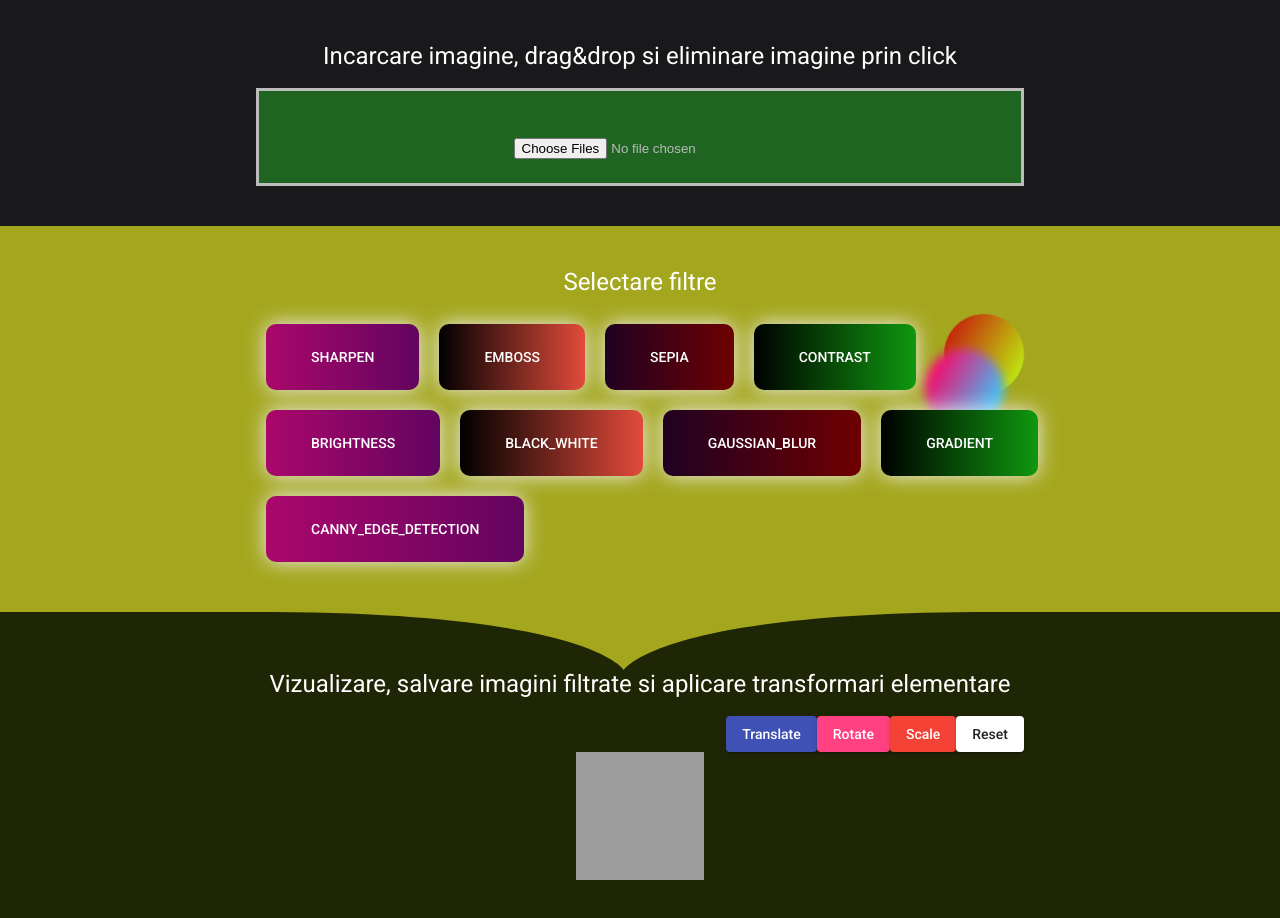
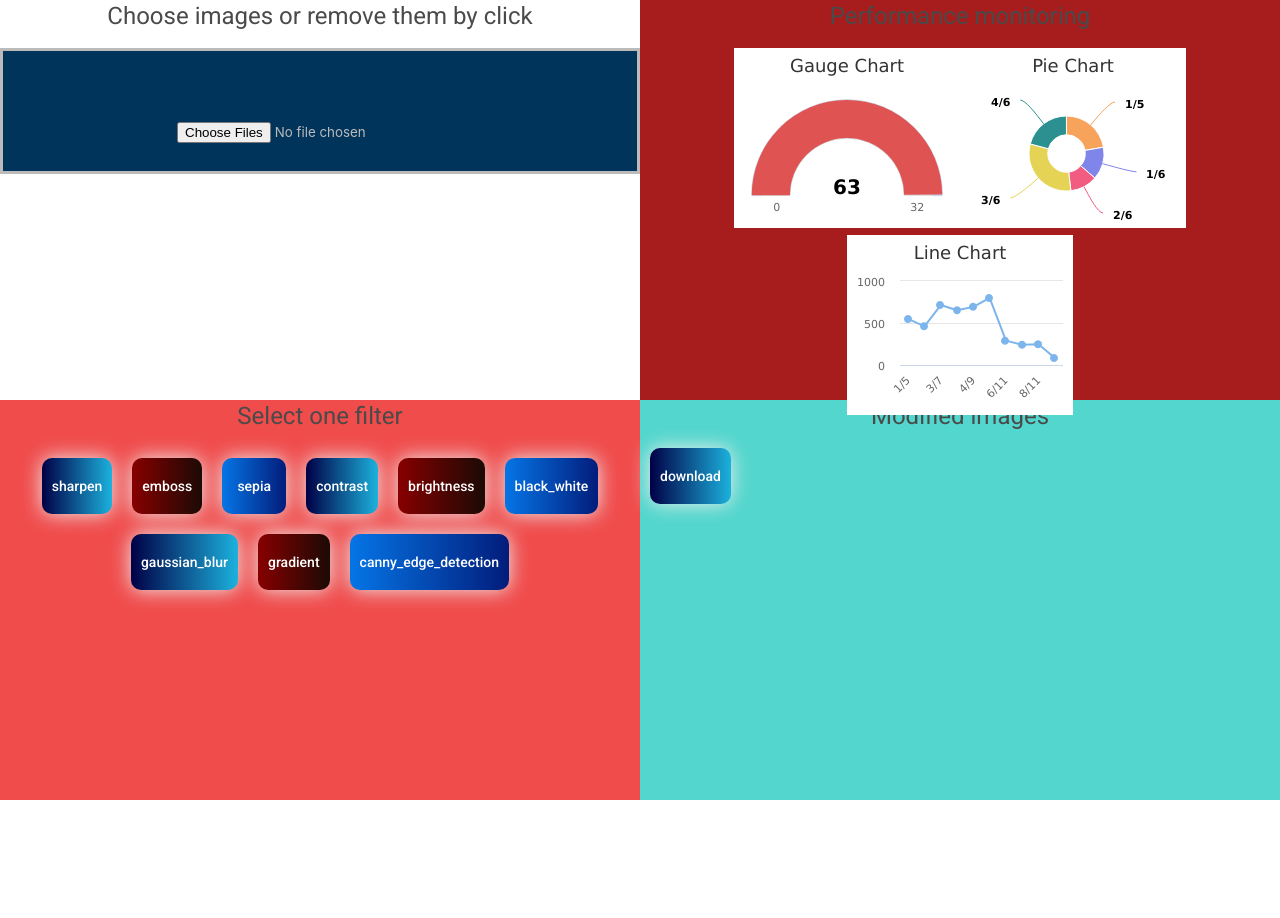
Before and after one commit to Petrisor98/FrontendAppDAI, an Angular app in the folder frontendApp/: page / in a window 1280 px wide. Shown: the top 918 px of the page. After the commit the page ends 800 px from the top, so only its background shows below. Built offline with nearby package versions, Linux system fonts and the light colour scheme; grey boxes are pictures that could not be loaded.

Commit message:
add service for request image filter and option to download images

```diff
--- a/frontendApp/package.json
+++ b/frontendApp/package.json
@@ -20,6 +20,8 @@
     "@angular/platform-browser": "~13.2.0",
     "@angular/platform-browser-dynamic": "~13.2.0",
     "@angular/router": "~13.2.0",
+    "file-saver": "^2.0.5",
+    "highcharts-angular": "^3.0.0",
     "rxjs": "~7.5.0",
     "tslib": "^2.3.0",
     "zone.js": "~0.11.4"
@@ -28,6 +30,7 @@
     "@angular-devkit/build-angular": "~13.2.5",
     "@angular/cli": "~13.2.5",
     "@angular/compiler-cli": "~13.2.0",
+    "@types/file-saver": "^2.0.5",
     "@types/jasmine": "~3.10.0",
     "@types/node": "^12.11.1",
     "jasmine-core": "~4.0.0",
--- a/frontendApp/src/app/app.component.html
+++ b/frontendApp/src/app/app.component.html
@@ -2,62 +2,71 @@
 <html lang="en">
 <head>
   <meta charset="UTF-8">
-  <meta http-equiv="X-UA-Compatible" content="IE=edge">
+  <meta http-equiv="X-UA-Compatible">
   <meta name="viewport" content="width=device-width, initial-scale=1.0">
   <title>Document</title>
 </head>
 
 <style>
   body {
-    margin: 0;
     font-family: 'Prompt', sans-serif;
-    color: white;
-    background: #a4a71e;
-  }
-
-  section {
-    display: inline-flexbox;
-    flex-direction: column;
-    position: relative;
-    align-items: center;
-    min-height: 100px;
-    padding: 40px 20vw;
+    align-content: center;
     text-align: center;
   }
 
-  .wave {
-    position: absolute;
+  .quodrant{
+    width: 100%;
+    height: 100vh;
+    margin: 0;
+    padding: 0;
+  }
+
+  .qtop,
+  .qbottom{
+    width: 100%;
+    height: 50vh;
+  }
+
+  .quodrant1,
+  .quodrant2,
+  .quodrant3,
+  .quodrant4{
+    display: inline;
+    float: left;
+    width: 50%;
+    height: 100%;
+  }
+
+  .quodrant1{
+    top: 0;
+    left: 50vh;
+    background-color: white;
+  }
+
+  .quodrant2{
     top: 0;
     left: 0;
-    width: 100%;
-    overflow: hidden;
-    line-height: 0;
-    transform: rotate(180deg);
+    background-color: #a71d1d;
   }
 
-  .wave svg {
-    position: relative;
-    display: block;
-    width: calc(102% + 1.3px);
-    height: 60px;
+  .quodrant3{
+    top: 50vw;
+    left: 0;
+    background-color: #f04c4c;
   }
 
-  .wave .shape-fill {
-      fill: #a4a71e;
-  }
-
-  .color1 {
-    background: #19181a;
-  }
-
-  .color2 {
-    background: #1f2605;
+  .quodrant4{
+    top: 50vw;
+    left: 50vh;
+    background-color: #52d6cd;
   }
 </style>
 
 <body>
-  <section class="color1">
-    <h1>Incarcare imagine, drag&drop si eliminare imagine prin click</h1>
+  <div class='quodrant'>
+    <div class='qtop'>
+        <div class='quodrant1'>
+          <h1>Choose images or remove them by click</h1>
           <div draggable="true" ngClass="{{dragAreaClass}}">
             <div class="row">
                 <div class="col-md-12 text-center">
@@ -67,43 +76,37 @@
             </div>
           </div>
           <div class="" *ngIf="error">
-      Only images was uploaded
+            Only images were uploaded
           </div>
-  </section>
-  <section>
-    <h1>Selectare filtre</h1>
-    <div class="circle">
-      <span></span>
         </div>
+        <div class='quodrant2'>
+          <h1>Performance monitoring</h1>
+            <div id="chart-gauge"></div>
+            <div id="chart-pie"></div>
+            <div id="chart-line"></div>
+        </div>
+    </div>
+    <div class='qbottom'>
+        <div class='quodrant3'>
+          <h1>Select one filter</h1>
           <div id="outer1">
-      <div class="inner1"><button mat-flat-button class="btn-grad1">Sharpen</button></div>
-      <div class="inner1"><button mat-flat-button class="btn-grad2">Emboss</button></div>
-      <div class="inner1"><button mat-flat-button class="btn-grad3">Sepia</button></div>
-      <div class="inner1"><button mat-flat-button class="btn-grad4">Contrast</button></div>
-      <div class="inner1"><button mat-flat-button class="btn-grad1">Brightness</button></div>
-      <div class="inner1"><button mat-flat-button class="btn-grad2">Black_White</button></div>
-      <div class="inner1"><button mat-flat-button class="btn-grad3">Gaussian_Blur</button></div>
-      <div class="inner1"><button mat-flat-button class="btn-grad4">Gradient</button></div>
-      <div class="inner1"><button mat-flat-button class="btn-grad1">Canny_Edge_Detection</button></div>
+            <div class="inner1"><button mat-flat-button class="btn-grad1" (click)="applyFilter('sharpen')">Sharpen</button></div>
+            <div class="inner1"><button mat-flat-button class="btn-grad2" (click)="applyFilter('emboss')">Emboss</button></div>
+            <div class="inner1"><button mat-flat-button class="btn-grad3" (click)="applyFilter('sepia')">Sepia</button></div>
+            <div class="inner1"><button mat-flat-button class="btn-grad1" (click)="applyFilter('contrast', 100)">Contrast</button></div>
+            <div class="inner1"><button mat-flat-button class="btn-grad2" (click)="applyFilter('brightness', 10)">Brightness</button></div>
+            <div class="inner1"><button mat-flat-button class="btn-grad3" (click)="applyFilter('black-white')">Black_White</button></div>
+            <div class="inner1"><button mat-flat-button class="btn-grad1" (click)="applyFilter('gaussian-blur')">Gaussian_Blur</button></div>
+            <div class="inner1"><button mat-flat-button class="btn-grad2" (click)="applyFilter('gradient')">Gradient</button></div>
+            <div class="inner1"><button mat-flat-button class="btn-grad3" (click)="applyFilter('canny-edge-detection')">Canny_Edge_Detection</button></div>
           </div>
-
-  </section>
-  <section class="color2">
-    <h1></h1>
-    <h1>Vizualizare, salvare imagini filtrate si aplicare transformari elementare</h1>
-    <div class="wave">
-      <svg data-name="Layer 1" xmlns="http://www.w3.org/2000/svg" viewBox="0 0 1200 120" preserveAspectRatio="none">
-        <path d="M602.45,3.86h0S572.9,116.24,281.94,120H923C632,116.24,602.45,3.86,602.45,3.86Z" class="shape-fill"></path>
-    </svg>
         </div>
-
-    <div id="outer2" >
-      <div class="inner2"><button mat-raised-button color="primary" (click)="changePos('move')">Translate</button></div>
-      <div class="inner2"><button mat-raised-button color="accent"(click)="changePos('spin')">Rotate</button></div>
-      <div class="inner2"><button mat-raised-button color="warn"(click)="changePos('enlarge')">Scale</button></div>
-      <div class="inner2"><button mat-raised-button (click)="changePos('null')">Reset</button></div>
+        <div class='quodrant4'>
+          <h1>Modified images</h1>
+          <img *ngIf ="!imgLoading" [src]="response" style="width:128px;height:128px; text-align: right">
+          <button mat-flat-button class="btn-grad1" (click)="downloadImg()">Download</button>
         </div>
-    <img [src]="photoUrl1" [@photoState]="position" style="width:128px;height:128px; text-align: right">
-  </section>
+    </div>
+</div>
 </body>
 </html>
--- a/frontendApp/src/app/app.component.scss
+++ b/frontendApp/src/app/app.component.scss
@@ -7,7 +7,7 @@
   font-size: 1.5rem;
   border: 3px solid #bbb;
   padding: 1.5rem;
-  background-color: #1f6521;
+  background-color: #01345B;
   color: #bbb;
 }
 
@@ -30,7 +30,7 @@
 /* animatie cerc */
 .circle {
 	float: right;
-	background: linear-gradient(#bde411, #c5270b);
+	background: linear-gradient(white, rgb(231, 221, 221));
 	height: 10vh;
 	width: 10vh;
 	border-radius: 50%;
@@ -48,7 +48,7 @@
 }
 .circle span {
 	position: absolute;
-	background: linear-gradient(#33ccff, #ff0066);
+	background: linear-gradient(#01345B, #023861);
 	height: 100%;
 	width: 100%;
 	border-radius: 50%;
@@ -63,15 +63,15 @@
 	filter: blur(20px);
 }
 .circle span:nth-child(4) {
-	filter: blur(55px);
+	filter: blur(35px);
 }
 /* gradient 1*/
-.btn-grad1 {background-image: linear-gradient(to right, #AA076B 0%, #61045F  51%, #AA076B  100%)}
 .btn-grad1 {
+  background-image: linear-gradient(to right, #000046 0%, #1CB5E0  51%, #000046  100%);
   margin: 10px;
-  padding: 15px 45px;
+  padding: 10px 10px;
   text-align: center;
-  text-transform: uppercase;
+  text-transform: lowercase;
   transition: 0.5s;
   background-size: 200% auto;
   color: white;
@@ -79,6 +79,7 @@
   border-radius: 10px;
   display: block;
 }
+
 .btn-grad1:hover {
   background-position: right center;
   color: #fff;
@@ -86,12 +87,12 @@
 }
 
 /* gradient 2*/
-.btn-grad2 {background-image: linear-gradient(to right, #000000 0%, #e74c3c  51%, #000000  100%)}
 .btn-grad2 {
+  background-image: linear-gradient(to right, #870000 0%, #190A05  51%, #870000  100%);
   margin: 10px;
-  padding: 15px 45px;
+  padding: 10px 10px;
   text-align: center;
-  text-transform: uppercase;
+  text-transform: lowercase;
   transition: 0.5s;
   background-size: 200% auto;
   color: white;
@@ -107,12 +108,12 @@
 }
 
 /* gradient 3*/
-.btn-grad3 {background-image: linear-gradient(to right, #200122 0%, #6f0000  51%, #200122  100%)}
 .btn-grad3 {
+  background-image: linear-gradient(to right, #0575E6 0%, #021B79  51%, #0575E6  100%);
   margin: 10px;
-  padding: 15px 45px;
+  padding: 10px 10px;
   text-align: center;
-  text-transform: uppercase;
+  text-transform: lowercase;
   transition: 0.5s;
   background-size: 200% auto;
   color: white;
@@ -120,27 +121,8 @@
   border-radius: 10px;
   display: block;
 }
+
 .btn-grad3:hover {
-  background-position: left center;
-  color: #fff;
-  text-decoration: none;
-}
-
-/* gradient 4 */
-.btn-grad4 {background-image: linear-gradient(to right, #000000 0%, #0f9b0f  51%, #000000  100%)}
-.btn-grad4 {
-  margin: 10px;
-  padding: 15px 45px;
-  text-align: center;
-  text-transform: uppercase;
-  transition: 0.5s;
-  background-size: 200% auto;
-  color: white;
-  box-shadow: 0 0 20px #eee;
-  border-radius: 10px;
-  display: block;
-}
-.btn-grad:hover {
   background-position: right center;
   color: #fff;
   text-decoration: none;
@@ -149,22 +131,36 @@
 /* afisare butoane pe aceeasi linie */
 #outer1
 {
-    width:120%;
-    text-align: left;
+    width:100%;
+    text-align: center;
+    align-items: center;
 }
 
 .inner1
 {
-    display: inline-table;
+    display: inline-block;
 }
 
 #outer2
 {
     width:100%;
-    text-align: right;
+    position: fixed;
+    text-align: center;
+    align-items: center;
+    bottom: 0;
+    left: 55vh;
 }
 
 .inner2
 {
     display: inline;
 }
+
+// highcharts
+#chart-gauge, #chart-pie, #chart-line {
+  display: inline-block;
+  min-width: 226px;
+  max-width: 800px;
+  height: 180px;
+  margin: 0 auto;
+}
--- a/frontendApp/src/app/app.component.ts
+++ b/frontendApp/src/app/app.component.ts
@@ -1,5 +1,13 @@
 import { Component, HostListener } from '@angular/core';
 import { trigger, state, style, transition, animate} from '@angular/animations';
+import * as Highcharts from 'highcharts';
+import HighchartsMore from 'highcharts/highcharts-more';
+import HighchartsSolidGauge from 'highcharts/modules/solid-gauge';
+import {ImageFilterService} from "./image-filter.service";
+import { saveAs } from 'file-saver';
+
+HighchartsMore(Highcharts);
+HighchartsSolidGauge(Highcharts);
 
 @Component({
   selector: 'app-root',
@@ -28,7 +36,15 @@ export class AppComponent {
   position: string = 'null';
   photoUrl1 = 'https://hips.hearstapps.com/hmg-prod.s3.amazonaws.com/images/dog-puppy-on-garden-royalty-free-image-1586966191.jpg?crop=1.00xw:0.669xh;0,0.190xh&resize=1200:*';
   urls: string[] = [];
+  files: File[];
+  response?: File;
+  imgLoading: boolean = true;
   error!: string;
+
+  constructor(private imageFilterService: ImageFilterService) {
+    this.files = [];
+    this.response = undefined;
+  }
 
   ngOnInit() {
     this.dragAreaClass = "dragarea";
@@ -60,37 +76,87 @@ export class AppComponent {
     }
   }
 
-  changePos(newPos: string) {
-    this.position = newPos;
-  }
-
   onSelectedFile(event: any) {
-    var files = event.target.files;
-    if (files) {
-      for (let i = 0; i < files.length; i++) {
-        const mimeType = files[i].type;
-        var reader = new FileReader();
-        reader.readAsDataURL(files[i]);
-        reader.onload = (events: any) => {
-          this.urls.push(events.target.result);
-        }
-      }
-    }
+    const files = event.target.files;
+    console.log("selecting files")
+    console.log(files);
+    this.saveFiles(files);
   }
 
   saveFiles(files: FileList) {
     if (files) {
+      // @ts-ignore
+      this.files.push(files.item(0));
       for (let i = 0; i < files.length; i++) {
         const mimeType = files[i].type;
         if (mimeType.match(/image\/*/) == null) {
           this.error = "Only images must be uploaded!";
           continue;
         }
-        var reader = new FileReader();
+        const reader = new FileReader();
         reader.readAsDataURL(files[i]);
         reader.onload = (events: any) => {
           this.urls.push(events.target.result);
         }
+        console.log("selecting files")
+        console.log(files);
+        console.log("pushed " + this.files.length + " files.");
+      }
+    }
+  }
+
+
+  applyFilter(type: string, level?: number) {
+    console.log("applying filter on image of size" , this.files[0].size);
+    console.log(this.files[0]);
+    this.imgLoading = true;
+
+    this.imageFilterService.applyFilter((this.files)[0], type, level).subscribe({
+      next: (response: Blob) => {
+        console.log(response);
+        this.createImageFromBlob(response);
+        this.imgLoading = false;
+      },
+      error: (error: any) => {
+        console.log(error);
+        this.imgLoading = false;
+      },
+    });
+    this.response = new File([], "response");
+  }
+
+  /**
+   * @return {Array} - an array of Blobs
+   * @param file - file to slice
+   * @param chunksAmount
+   **/
+   sliceFile(file: File, chunksAmount: number) {
+    var byteIndex = 0;
+    var chunks = [];
+
+    for (var i = 0; i < chunksAmount; i += 1) {
+      var byteEnd = Math.ceil((file.size / chunksAmount) * (i + 1));
+      chunks.push(file.slice(byteIndex, byteEnd));
+      byteIndex += (byteEnd - byteIndex);
+    }
+
+    return chunks;
+  }
+
+  downloadImg() {
+    if (this.response != undefined) {
+      let fileBlob: Blob = this.sliceFile(this.response, 1)[0];
+      saveAs(fileBlob, 'filtered.png');
+    }
+  }
+
+
+  createImageFromBlob(image: Blob) {
+    let reader = new FileReader();
+    if (image) {
+      reader.readAsDataURL(image);
+      reader.onload = (events: any) => {
+        this.response = events.target.result;
       }
     }
   }
@@ -98,4 +164,167 @@ export class AppComponent {
   deleteImage(url: any): void {
     this.urls = this.urls.filter((a) => a !== url);
   }
+
+  public ngAfterViewInit(): void {
+    this.createChartGauge();
+    this.createChartPie();
+    this.createChartLine();
+  }
+
+  private getRandomNumber(min: number, max: number): number {
+    return Math.floor(Math.random() * (max - min + 1) + min)
+  }
+
+  private createChartGauge(): void {
+    const chart = Highcharts.chart('chart-gauge', {
+      chart: {
+        type: 'solidgauge',
+      },
+      title: {
+        text: 'Gauge Chart',
+      },
+      credits: {
+        enabled: false,
+      },
+      pane: {
+        startAngle: -90,
+        endAngle: 90,
+        center: ['50%', '85%'],
+        size: '160%',
+        background: {
+            innerRadius: '60%',
+            outerRadius: '100%',
+            shape: 'arc',
+        },
+      },
+      yAxis: {
+        min: 0,
+        max: 25,
+        stops: [
+          [0.1, '#55BF3B'], // green
+          [0.5, '#DDDF0D'], // yellow
+          [0.9, '#DF5353'], // red
+        ],
+        minorTickInterval: null,
+        tickAmount: 2,
+        labels: {
+          y: 16,
+        },
+      },
+      plotOptions: {
+        solidgauge: {
+          dataLabels: {
+            y: -25,
+            borderWidth: 0,
+            useHTML: true,
+          },
+        },
+      },
+      tooltip: {
+        enabled: false,
+      },
+      series: [{
+        name: null,
+        data: [this.getRandomNumber(0, 100)],
+        dataLabels: {
+          format: '<div style="text-align: center"><span style="font-size: 1.25rem">{y}</span></div>',
+        },
+      }],
+    } as any);
+
+    setInterval(() => {
+      chart.series[0].points[0].update(this.getRandomNumber(0, 100));
+    }, 1000);
+  }
+
+  private createChartPie(): void {
+    let date = new Date();
+    const data: any[] = [];
+
+    for (let i = 0; i < 5; i++) {
+      date.setDate(new Date().getDate() + i);
+      data.push({
+        name: `${date.getDate()}/${date.getMonth() + 1}`,
+        y: this.getRandomNumber(0, 1000),
+      });
+    }
+
+    const chart = Highcharts.chart('chart-pie', {
+      chart: {
+        type: 'pie',
+      },
+      title: {
+        text: 'Pie Chart',
+      },
+      credits: {
+        enabled: false,
+      },
+      tooltip: {
+        headerFormat: `<span class="mb-2">Date: {point.key}</span><br>`,
+        pointFormat: '<span>Amount: {point.y}</span>',
+        useHTML: true,
+      },
+      series: [{
+        name: null,
+        innerSize: '50%',
+        data,
+      }],
+    } as any);
+
+    setInterval(() => {
+      date.setDate(date.getDate() + 1);
+      chart.series[0].addPoint({
+        name: `${date.getDate()}/${date.getMonth() + 1}`,
+        y: this.getRandomNumber(0, 1000),
+      }, true, true);
+    }, 1500);
+  }
+
+  private createChartLine(): void {
+    let date = new Date();
+    const data: any[] = [];
+
+    for (let i = 0; i < 10; i++) {
+      date.setDate(new Date().getDate() + i);
+      data.push([`${date.getDate()}/${date.getMonth() + 1}`, this.getRandomNumber(0, 1000)]);
+    }
+
+    const chart = Highcharts.chart('chart-line', {
+      chart: {
+        type: 'line',
+      },
+      title: {
+        text: 'Line Chart',
+      },
+      credits: {
+        enabled: false,
+      },
+      legend: {
+        enabled: false,
+      },
+      yAxis: {
+        title: {
+          text: null,
+        }
+      },
+      xAxis: {
+        type: 'category',
+      },
+      tooltip: {
+        headerFormat: `<div>Date: {point.key}</div>`,
+        pointFormat: `<div>{series.name}: {point.y}</div>`,
+        shared: true,
+        useHTML: true,
+      },
+      series: [{
+        name: 'Amount',
+        data,
+      }],
+    } as any);
+
+    setInterval(() => {
+      date.setDate(date.getDate() + 1);
+      chart.series[0].addPoint([`${date.getDate()}/${date.getMonth() + 1}`, this.getRandomNumber(0, 1000)], true, true);
+    }, 1500);
+  }
 }
--- a/frontendApp/src/app/app.module.ts
+++ b/frontendApp/src/app/app.module.ts
@@ -5,6 +5,7 @@ import { AppRoutingModule } from './app-routing.module';
 import { AppComponent } from './app.component';
 import { BrowserAnimationsModule } from '@angular/platform-browser/animations';
 import { MatButtonModule } from '@angular/material/button';
+import {HttpClientModule} from "@angular/common/http";
 
 @NgModule({
   declarations: [
@@ -14,7 +15,8 @@ import { MatButtonModule } from '@angular/material/button';
     BrowserModule,
     AppRoutingModule,
     BrowserAnimationsModule,
-    MatButtonModule
+    MatButtonModule,
+    HttpClientModule
   ],
   providers: [],
   bootstrap: [AppComponent]
--- a/frontendApp/src/environments/environment.ts
+++ b/frontendApp/src/environments/environment.ts
@@ -4,7 +4,7 @@
 
 export const environment = {
   production: false,
-  apiURL: 'http://localhost:4200'
+  apiURL: 'http://localhost:8080/api'
 };
 
 /*
--- a/frontendApp/src/index.html
+++ b/frontendApp/src/index.html
@@ -9,6 +9,10 @@
   <link rel="preconnect" href="https://fonts.gstatic.com">
   <link href="https://fonts.googleapis.com/css2?family=Roboto:wght@300;400;500&display=swap" rel="stylesheet">
   <link href="https://fonts.googleapis.com/icon?family=Material+Icons" rel="stylesheet">
+
+  <!-- Bulma -->
+  <link rel="stylesheet" href="https://cdnjs.cloudflare.com/ajax/libs/bulma/0.7.1/css/bulma.min.css">
+  <script defer src="https://use.fontawesome.com/releases/v5.1.0/js/all.js"></script>
 </head>
 <body class="mat-typography">
   <app-root></app-root>
```
Also changed, not shown: frontendApp/src/app/image-filter.service.ts (+21 -9 lines), 1 other file (tests, documents, lock files or other folders). Lines whose indentation alone changed are shown as unchanged.
